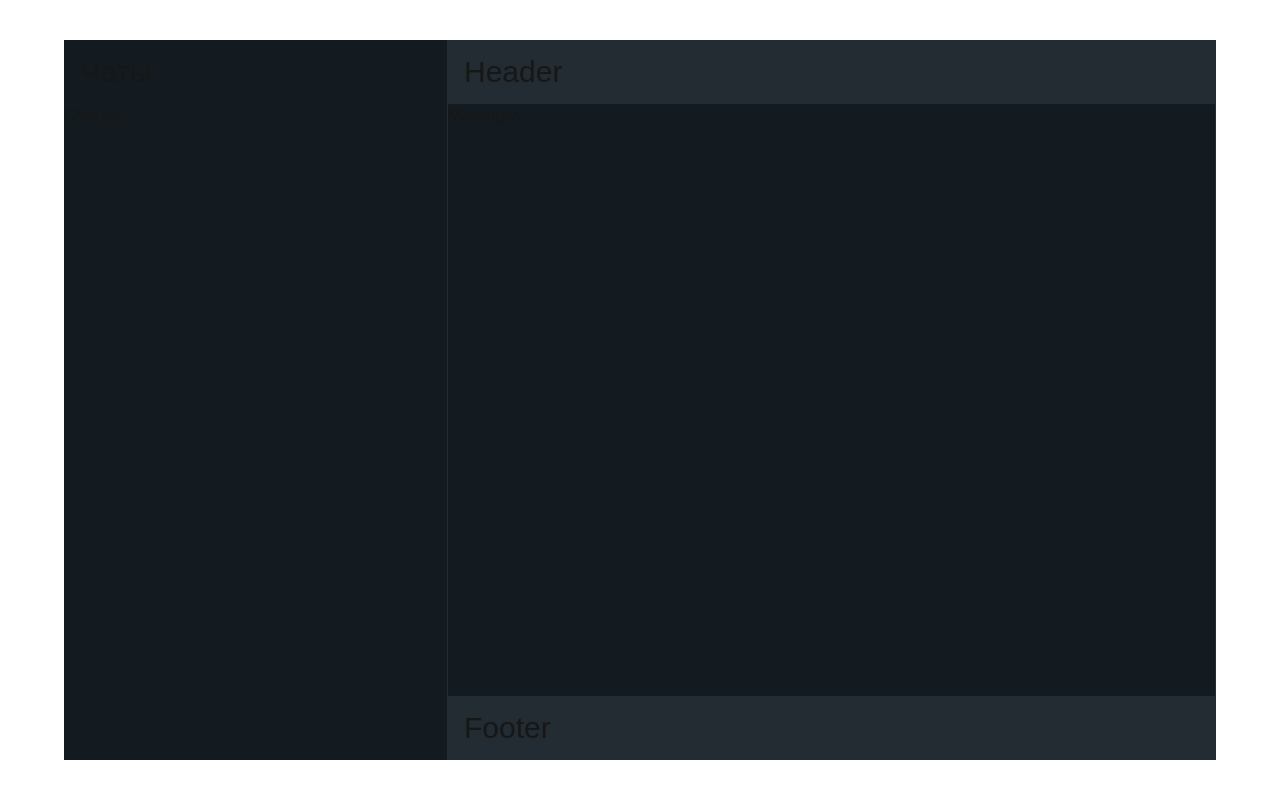
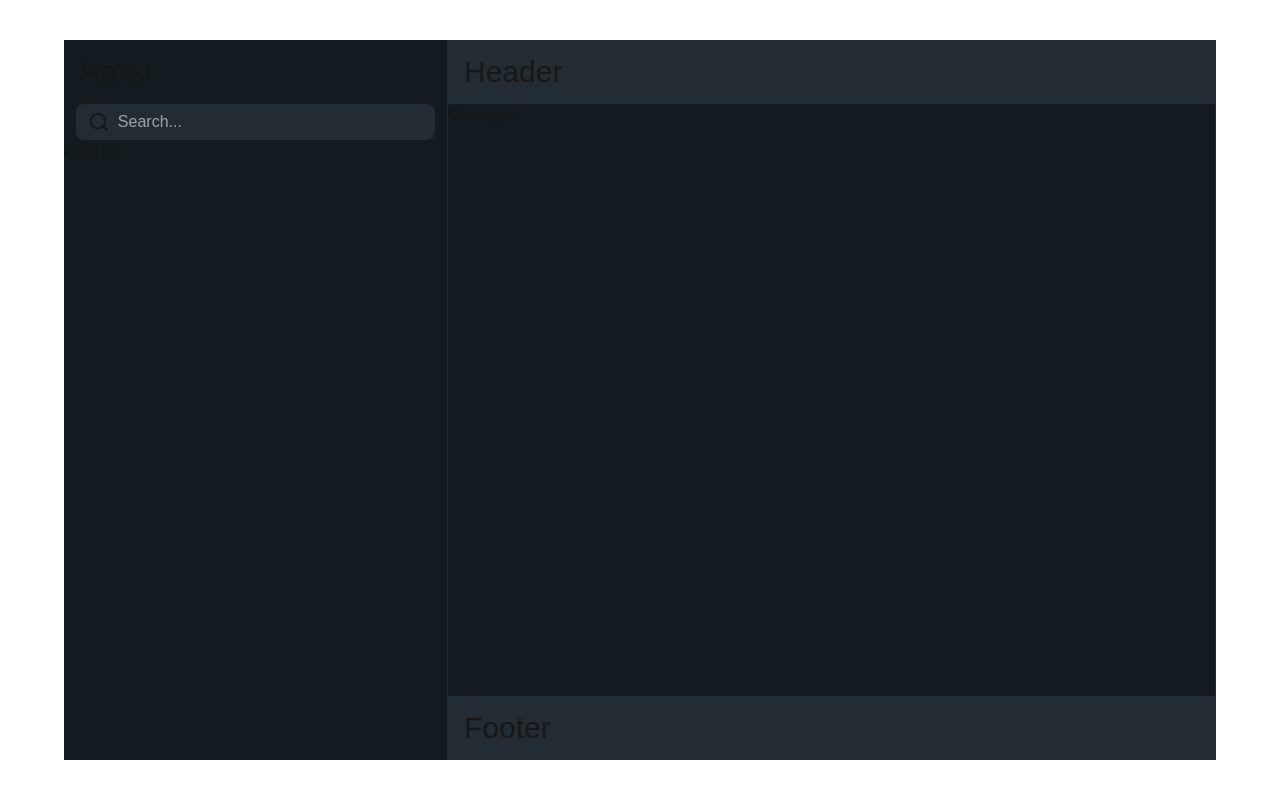
Before and after one commit to Vadim700/greenAPI, a Next.js app: page / in a window 1280 px wide. Built offline with nearby package versions, Linux system fonts and the light colour scheme.

Commit message:
added search input

```diff
--- a/components/Chat.tsx
+++ b/components/Chat.tsx
@@ -1,9 +1,9 @@
-import classNames from 'classnames';
 import React from 'react';
 import { Aside } from './shared/Aside';
 import { Header } from './shared/Header';
 import { ChatBody } from './shared/ChatBody';
 import { Footer } from './shared/Footer';
+import { cn } from '@/lib/utils';
 
 interface Props {
   className?: string;
@@ -12,7 +12,7 @@ interface Props {
 export const Chat: React.FC<Props> = ({ className }) => {
   return (
     <main
-      className={classNames(
+      className={cn(
         className,
         'h-[90vh] min-w-[90vw] grid grid-cols-[1fr_2fr] grid-rows-[auto_1fr] overflow-hidden',
       )}
@@ -20,7 +20,7 @@ export const Chat: React.FC<Props> = ({ className }) => {
       <Aside className="row-span-3" />
       <Header />
       <ChatBody />
-      <Footer className='col-start-2'/>
+      <Footer className="col-start-2" />
     </main>
   );
 };
--- a/components/shared/Aside.tsx
+++ b/components/shared/Aside.tsx
@@ -1,4 +1,7 @@
-import classNames from 'classnames';
+import { Search } from 'lucide-react';
+import { SearchInput } from '../ui/Search';
+import { Label } from '../ui/Label';
+import { cn } from '@/lib/utils';
 
 interface Props {
   className?: string;
@@ -6,10 +9,12 @@ interface Props {
 
 export const Aside: React.FC<Props> = ({ className }) => {
   return (
-    <aside
-      className={classNames(className, 'border-r border-accentbg  bg-asidebg')}
-    >
+    <aside className={cn(className, 'border-r border-accentbg  bg-asidebg')}>
       <header className="flex items-center px-4 h-16 text-3xl">Чаты</header>
+      <Label>
+        <Search />
+        <SearchInput placeholder='Search...'/>
+      </Label>
       Chat list
     </aside>
   );
--- a/components/shared/ChatBody.tsx
+++ b/components/shared/ChatBody.tsx
@@ -1,4 +1,4 @@
-import classNames from 'classnames';
+import { cn } from '@/lib/utils';
 import React from 'react';
 
 interface Props {
@@ -6,5 +6,9 @@ interface Props {
 }
 
 export const ChatBody: React.FC<Props> = ({ className }) => {
-  return <div className={classNames(className, 'border-r border-accentbg bg-asidebg')}>Messages</div>;
+  return (
+    <div className={cn(className, 'border-r border-accentbg bg-asidebg')}>
+      Messages
+    </div>
+  );
 };
--- a/components/shared/Footer.tsx
+++ b/components/shared/Footer.tsx
@@ -1,4 +1,4 @@
-import classNames from 'classnames';
+import { cn } from '@/lib/utils';
 import React from 'react';
 
 interface Props {
@@ -6,5 +6,14 @@ interface Props {
 }
 
 export const Footer: React.FC<Props> = ({ className }) => {
-  return <footer className={classNames(className, 'flex items-center py-2.5 px-4 min-h-[64px] bg-accentbg text-3xl')}>Footer</footer>;
+  return (
+    <footer
+      className={cn(
+        className,
+        'flex items-center py-2.5 px-4 min-h-[64px] bg-accentbg text-3xl',
+      )}
+    >
+      Footer
+    </footer>
+  );
 };
--- a/components/shared/Header.tsx
+++ b/components/shared/Header.tsx
@@ -1,4 +1,4 @@
-import classNames from 'classnames';
+import { cn } from '@/lib/utils';
 import React from 'react';
 
 interface Props {
@@ -8,7 +8,10 @@ interface Props {
 export const Header: React.FC<Props> = ({ className }) => {
   return (
     <header
-      className={classNames(className, 'flex items-center py-2.5 px-4 min-h-[64px] bg-accentbg text-3xl')}
+      className={cn(
+        className,
+        'flex items-center py-2.5 px-4 min-h-[64px] bg-accentbg text-3xl',
+      )}
     >
       Header
     </header>
--- /dev/null
+++ b/components/ui/Label.tsx
@@ -0,0 +1,17 @@
+import { cn } from '@/lib/utils';
+import React from 'react';
+
+interface Props {
+  className?: string;
+  children: React.ReactNode;
+}
+
+export const Label: React.FC<Props> = ({ className, children }) => {
+  return (
+    <label
+      className={cn(className, 'flex items-center gap-2 min-h-9 px-3 mx-3 rounded-lg bg-accentbg')}
+    >
+      {children}
+    </label>
+  );
+};
--- a/components/ui/Search.tsx
+++ b/components/ui/Search.tsx
@@ -1,25 +1,39 @@
 'use client';
-import classNames from 'classnames';
+// import useDebounce from '@/hooks/useDebounce';
+import { cn } from '@/lib/utils';
 import React, { useState } from 'react';
+import { useDebounce } from 'react-use';
 
 interface Props {
   className?: string;
-  type: string;
+  type?: string;
+  placeholder?: string;
 }
 
-export const Search: React.FC<Props> = ({ className, type = 'text∂' }) => {
+export const SearchInput: React.FC<Props> = ({
+  className,
+  type = 'text',
+  placeholder,
+}) => {
   const [value, setValue] = useState('');
-
-  const handleChange = (e: React.ChangeEvent<HTMLInputElement>) => {
-    setValue(e.target.value);
-  };
+  const [, setDebouncedValue] = useDebounce(
+    () => {
+      if (value) {
+        console.log(value);
+        setDebouncedValue();
+      }
+    },
+    400,
+    [value],
+  );
 
   return (
     <input
       type={type}
-      className={classNames(className, '')}
+      className={cn(className, 'w-full bg-transparent border-0 outline-none')}
       value={value}
-      onChange={handleChange}
+      onChange={(e) => setValue(e.currentTarget.value)}
+      placeholder={placeholder}
     />
   );
 };
--- /dev/null
+++ b/hooks/useDebounce.ts
@@ -0,0 +1,19 @@
+import { useEffect, useState } from 'react';
+
+function useDebounce(value: string, delay: number) {
+  const [debouncedValue, setDebouncedValue] = useState(value);
+
+  useEffect(() => {
+    const t = setTimeout(() => {
+      setDebouncedValue(value);
+    }, delay);
+
+    return () => {
+      clearTimeout(t);
+    };
+  }, [value, delay]);
+
+  return debouncedValue;
+}
+
+export default useDebounce;
--- /dev/null
+++ b/lib/utils.ts
@@ -0,0 +1,6 @@
+import { clsx, type ClassValue } from 'clsx';
+import { twMerge } from 'tailwind-merge';
+
+export function cn(...inputs: ClassValue[]) {
+  return twMerge(clsx(inputs));
+}
--- a/package.json
+++ b/package.json
@@ -9,11 +9,13 @@
     "lint": "next lint"
   },
   "dependencies": {
-    "classnames": "^2.5.1",
+    "clsx": "^2.1.1",
     "lucide-react": "^0.474.0",
     "next": "15.1.6",
     "react": "^19.0.0",
-    "react-dom": "^19.0.0"
+    "react-dom": "^19.0.0",
+    "react-use": "^17.6.0",
+    "tailwind-merge": "^2.6.0"
   },
   "devDependencies": {
     "@eslint/eslintrc": "^3",
```
Also changed, not shown: 1 other file (tests, documents, lock files or other folders).
